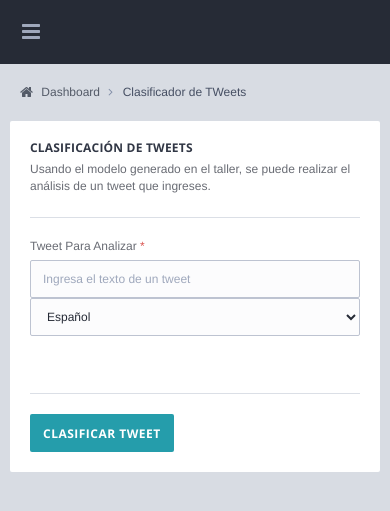
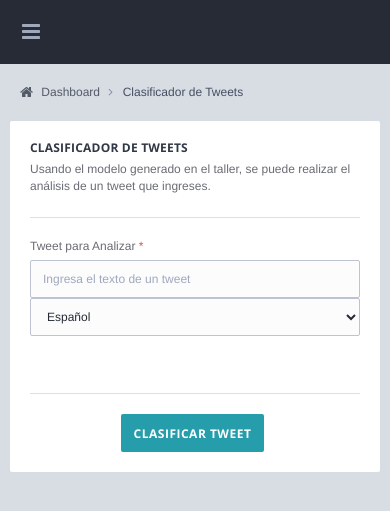
Before and after one commit to soybackend/bigdata3, a Django app: a page that uses dashboard/templates/dashboard/clasify.html in a window 390 px wide. Shown: the top 511 px of the page. Run offline with Django 3.2, Linux system fonts and the light colour scheme; parts of the project's set-up code (start-up, migrations or seed data) failed here and were passed over; some libraries are stand-ins or nearby versions; some web fonts are replaced.

Commit message:
content and style fixes

```diff
--- a/dashboard/templates/dashboard/clasify.html
+++ b/dashboard/templates/dashboard/clasify.html
@@ -14,21 +14,21 @@
 <div class="contentpanel">
   <ol class="breadcrumb breadcrumb-quirk">
     <li><a href="{% url 'index'%}"><i class="fa fa-home mr5"></i> Dashboard</a></li>
-    <li class="active">Clasificador de TWeets</li>
+    <li class="active">Clasificador de Tweets</li>
   </ol>
   <div class="row">
     <div class="row panel-statistics">
       <div class="col-sm-12">
         <div class="panel">
             <div class="panel-heading nopaddingbottom">
-              <h4 class="panel-title">Clasificación de Tweets</h4>
+              <h4 class="panel-title">Clasificador de Tweets</h4>
               <p>Usando el modelo generado en el taller, se puede realizar el análisis de un tweet que ingreses.</p>
             </div>
             <div class="panel-body">
               <hr>
               <form id="basicForm" onsubmit="return false;" class="form-horizontal">
                 <div class="form-group">
-                  <label class="col-sm-2 control-label">Tweet Para Analizar <span class="text-danger">*</span></label>
+                  <label class="col-sm-2 control-label">Tweet para Analizar <span class="text-danger">*</span></label>
                   <div class="col-sm-8">
                     <input type="text" id="tweet" name="tweet" class="form-control" placeholder="Ingresa el texto de un tweet" />
                   </div>
@@ -44,7 +44,7 @@
                 <br>
                 <hr>
                 <div class="row">
-                  <div class="col-sm-12 col-sm-offset-5">
+                  <div class="col-sm-12" align="center">
                     <button class="btn btn-success btn-quirk btn-wide mr5" id="btn-clasificar">Clasificar Tweet</button>
                   </div>
                 </div>
@@ -98,7 +98,7 @@
               break;
           }
           $("#result").html('<div class="col-sm-12 alert alert-' + polarity_class + '">\
-            Tweet con polaridad <strong>' + data.polarity + '</strong> Tópico del tweet: <strong>' + data.topic + '</strong>.\
+            Tweet referente al tema <strong>' + data.topic + '</strong>, con polaridad <strong>' + data.polarity + '</strong>.\
           </div>');
           console.log(data);
         });
--- a/dashboard/templates/dashboard/tagcloud.html
+++ b/dashboard/templates/dashboard/tagcloud.html
@@ -14,7 +14,7 @@
 <div class="contentpanel">
   <ol class="breadcrumb breadcrumb-quirk">
     <li><a href="{% url 'index'%}"><i class="fa fa-home mr5"></i> Dashboard</a></li>
-    <li class="active">TagCloud</li>
+    <li class="active">Análisis de Coyuntura</li>
   </ol>
   <div class="row">
     <div class="row panel-statistics">
```
